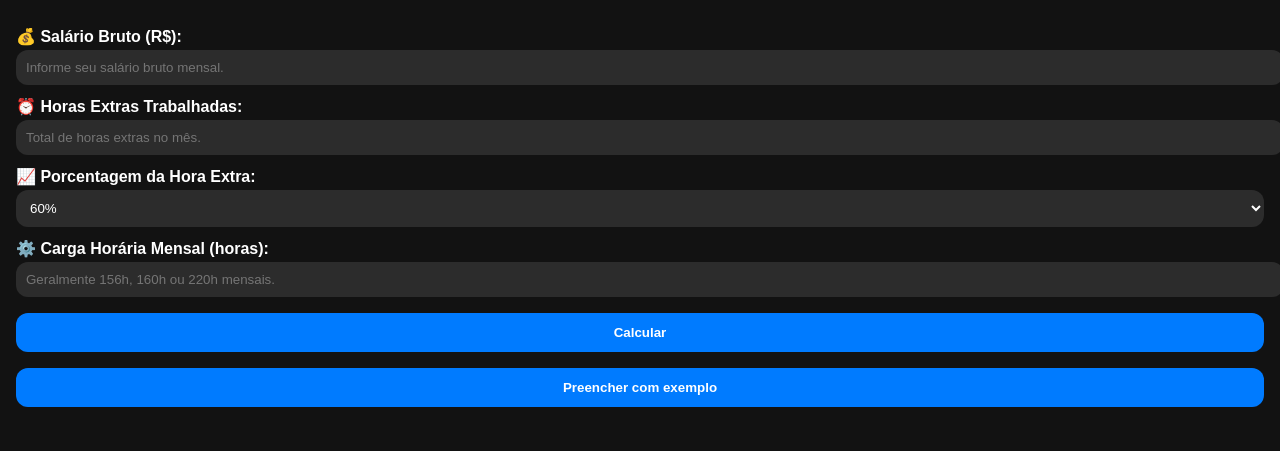
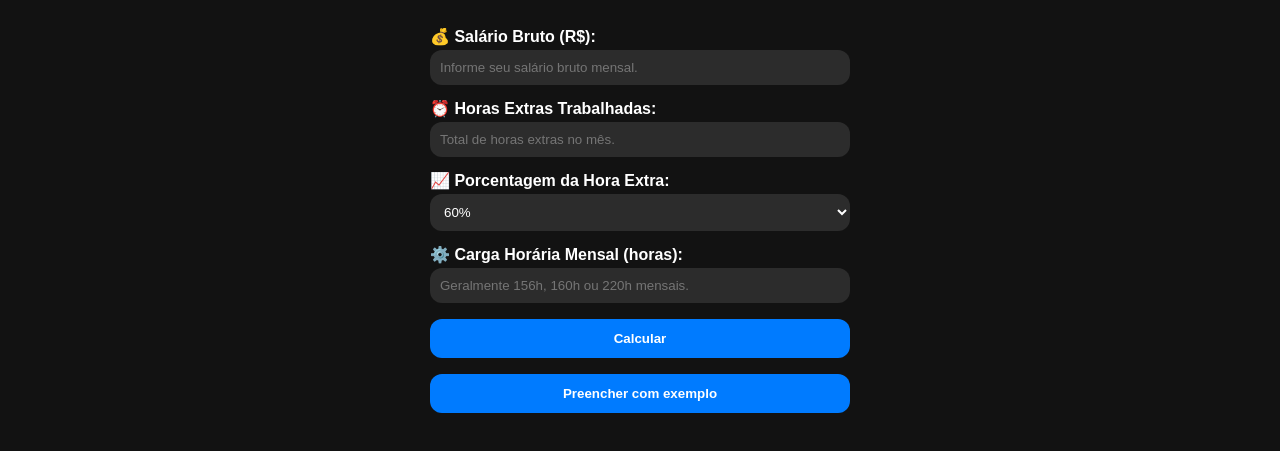
Before and after one commit to lucorreaaa/calculadora-hora-extra, a plain HTML site: page index.html in a window 1280 px wide. Shown: the part 71-522 px from the top of the page. Drawn offline with Linux system fonts and the light colour scheme.

Commit message:
Update index.html

```diff
--- a/index.html
+++ b/index.html
@@ -22,6 +22,13 @@
       background-color: var(--bg-color);
       color: var(--text-color);
       font-family: Arial, sans-serif;
+      display: flex;
+      justify-content: center;
+    }
+
+    .container {
+      width: 100%;
+      max-width: 420px;
     }
 
     h1 {
@@ -32,7 +39,7 @@
 
     label {
       display: block;
-      margin-top: 12px;
+      margin-top: 14px;
       font-weight: bold;
     }
 
@@ -44,6 +51,7 @@
       border: none;
       background-color: var(--input-bg);
       color: var(--text-color);
+      box-sizing: border-box;
     }
 
     button {
@@ -80,6 +88,7 @@
   </style>
 </head>
 <body>
+  <div class="container">
     <h1>Calculadora de Hora Extra</h1>
 
     <label for="salario">💰 Salário Bruto (R$):</label>
@@ -103,6 +112,7 @@
     <button onclick="exemplo()">Preencher com exemplo</button>
 
     <div class="resultado" id="resultado" style="display: none;"></div>
+  </div>
 
   <script>
     function calcular() {
@@ -131,10 +141,9 @@
       `;
       resultado.style.display = "block";
       resultado.classList.remove("fade");
-      void resultado.offsetWidth; // reflow
+      void resultado.offsetWidth;
       resultado.classList.add("fade");
 
-      // Salvar no localStorage
       localStorage.setItem("dados", JSON.stringify({ salario, horas, percentual, carga }));
     }
 
@@ -145,7 +154,6 @@
       document.getElementById('carga').value = 160;
     }
 
-    // Carregar do localStorage
     window.onload = function () {
       const dados = JSON.parse(localStorage.getItem("dados"));
       if (dados) {
```
Lines whose indentation alone changed are shown as unchanged.
